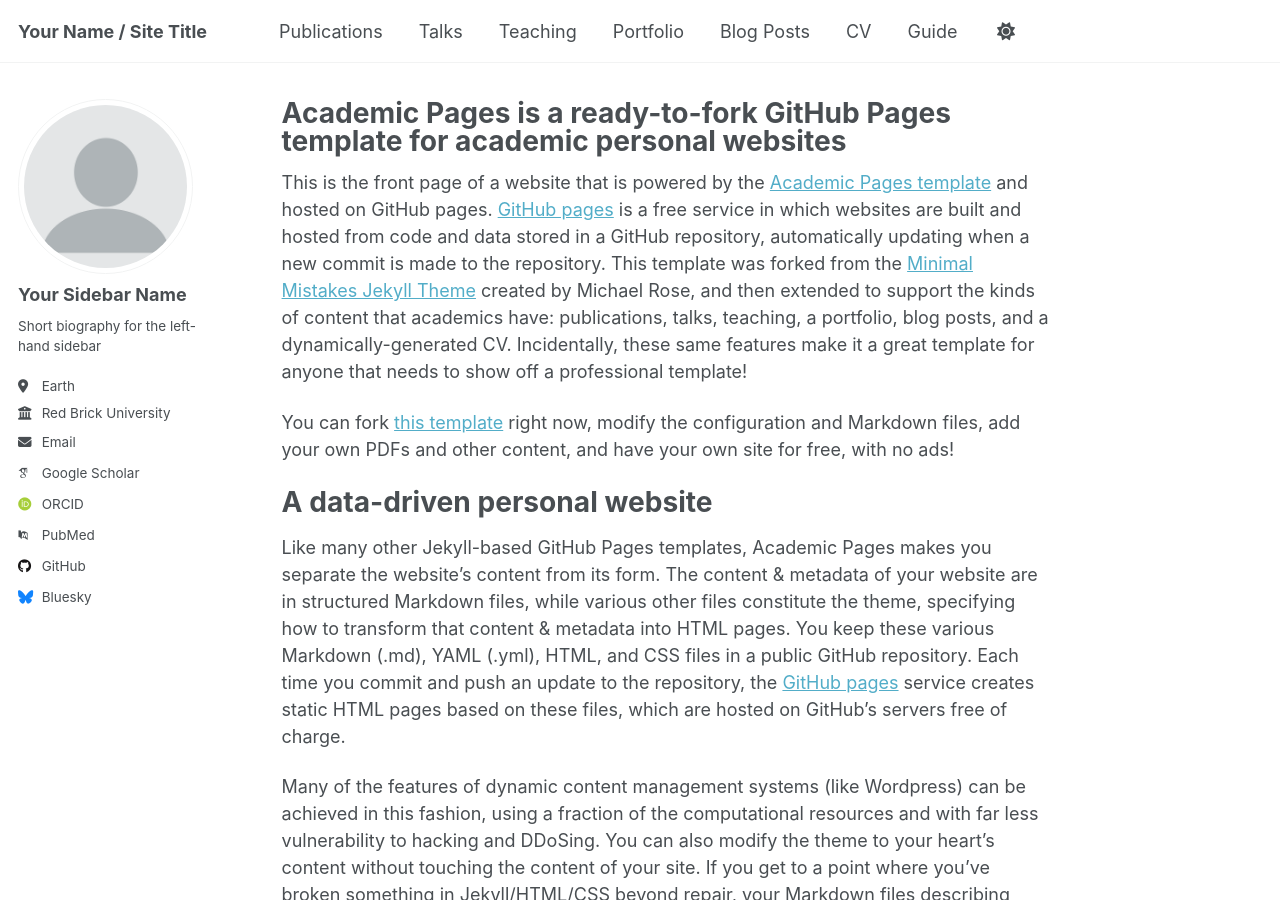
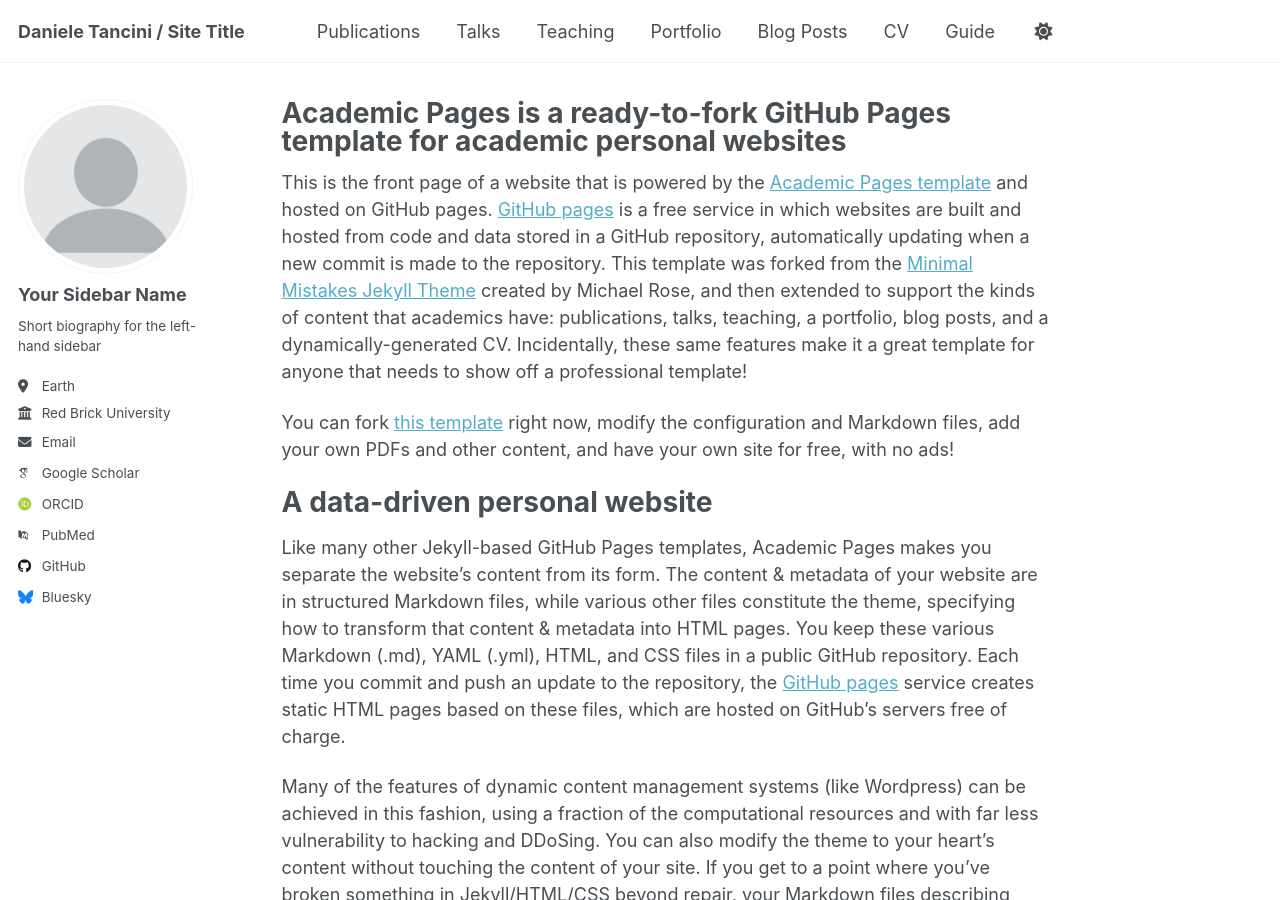
Before and after one commit to DanieleTancini/danieletancini.github.io, a Jekyll site: the page built from _pages/about.md, in a window 1280 px wide and 900 px high. Built offline with Jekyll 4.4.1, drawn with Linux system fonts in a browser that asks for light colours; some web fonts are replaced; a script that is not in the unit is left out.

Commit message:
Update _config.yml

```diff
--- a/_config.yml
+++ b/_config.yml
@@ -9,7 +9,7 @@
 # Basic Site Settings
 locale                   : "en-US"
 site_theme               : "default" # Currently available options are "default", "air"
-title                    : "Your Name / Site Title"
+title                    : "Daniele Tancini / Site Title"
 title_separator          : "-"
 name                     : &name "Your Name"
 description              : &description "Your Name's academic portfolio"   # Update this with a general description of your site, this is the default if not overridden by a page
```
